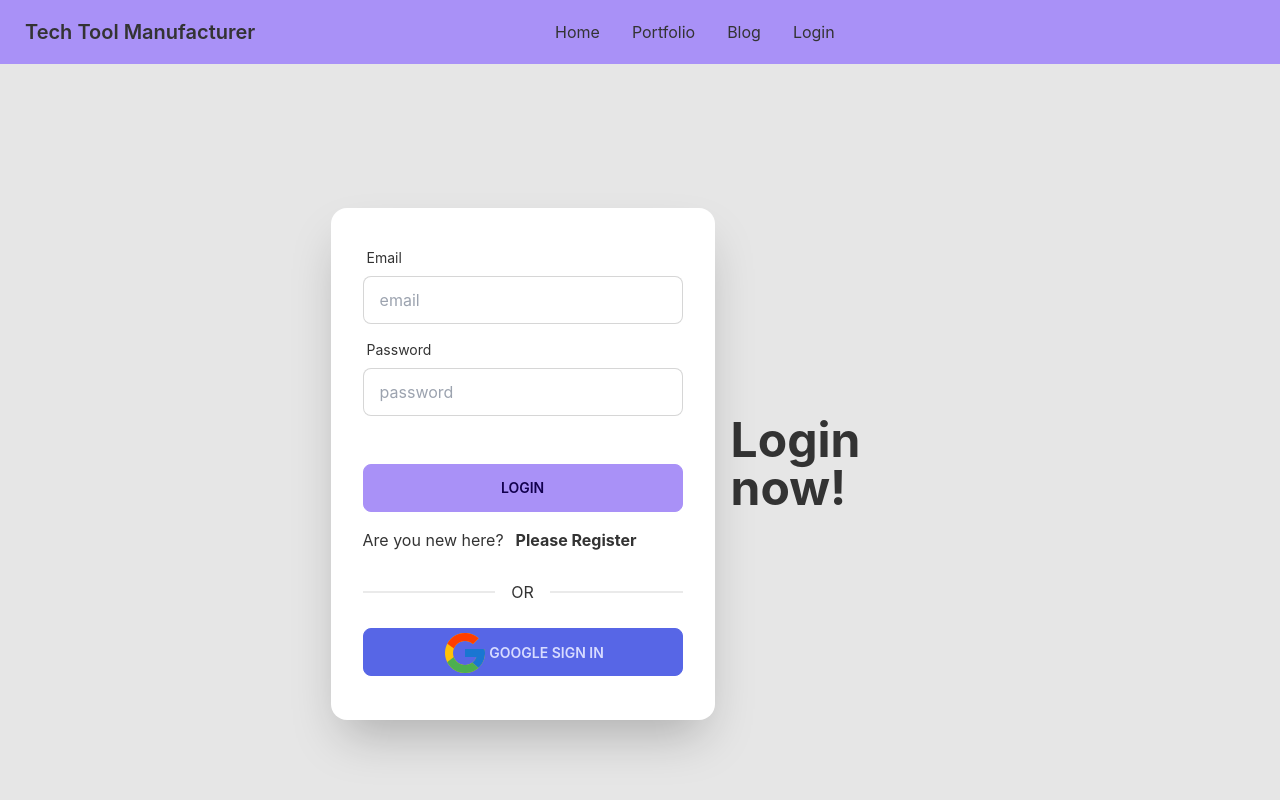
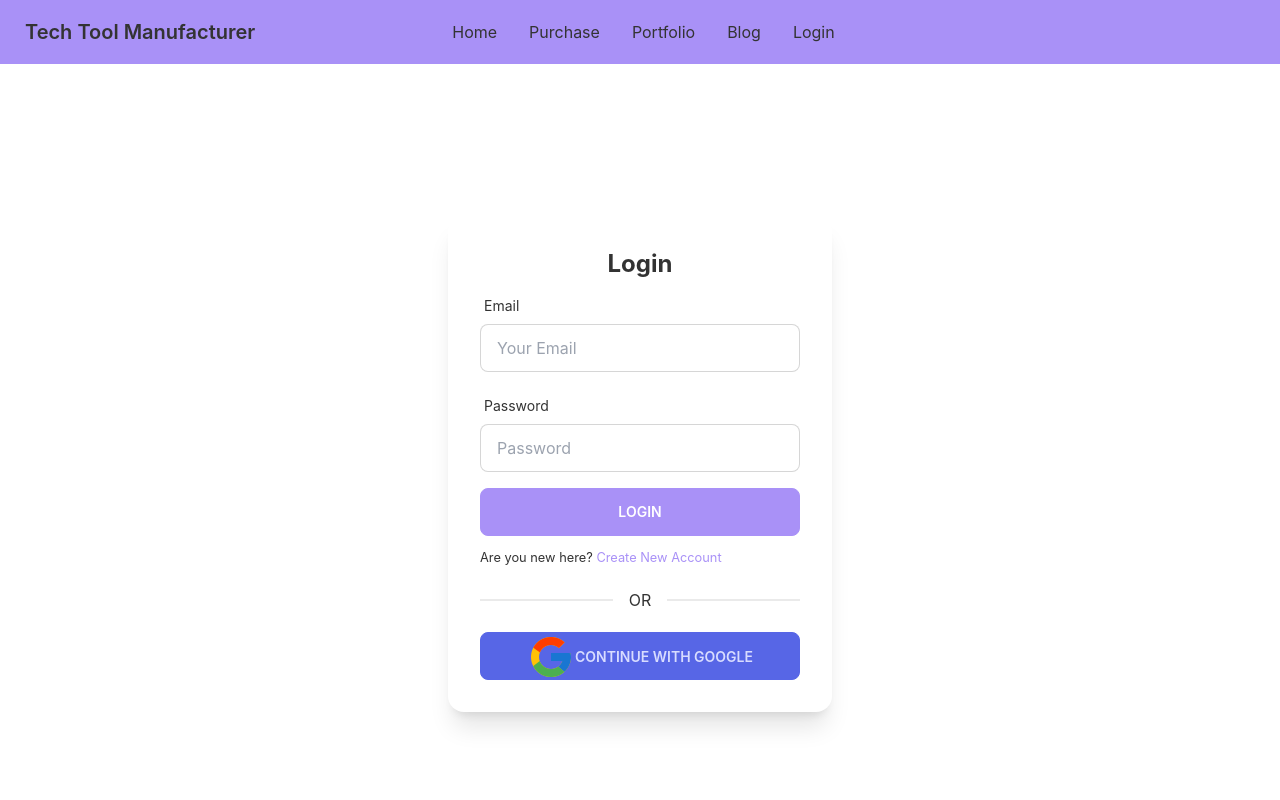
Before and after one commit to abdullahalomar/manufacturer-website-client-side, a React (Create React App) app: page /login in a window 1280 px wide. Shown: the top 800 px of the page. Built offline with nearby package versions, Linux system fonts and the light colour scheme; no server answers.

Commit message:
login register compleated

```diff
--- a/src/App.js
+++ b/src/App.js
@@ -22,11 +22,12 @@ function App() {
       <Navbar></Navbar>
       <Routes>
         <Route path='/' element={<Home></Home>}></Route>
+        <Route path='/home' element={<Home></Home>}></Route>
         <Route path='/portfolio' element={<Portfolio/>}></Route>
         <Route path='/blog' element={<Blog></Blog>}></Route>
         <Route path='/businessSummary' element={<BusinessSummary/>}></Route>
         <Route path='/offer' element={<Offer/>}></Route>
-        <Route path='purchase' element={
+        <Route path='/purchase' element={
           <RequireAuth>
             <Purchase/>
           </RequireAuth>
--- a/src/Pages/Login/Login.js
+++ b/src/Pages/Login/Login.js
@@ -4,10 +4,12 @@ import { Link, useLocation, useNavigate } from 'react-router-dom';
 import auth from '../../firebase.init';
 import Loading from '../Shared/Loading/Loading';
 import google from '../../images/icons/icons8-google-48.png';
+import { useForm } from 'react-hook-form';
 
 const Login = () => {
-    const [email, setEmail] = useState('');
-    const [password, setPassword] = useState('');
+
+  const [signInWithGoogle, gUser, gLoading, gError] = useSignInWithGoogle(auth);
+  const { register, formState: { errors }, handleSubmit } = useForm();
   const [
       signInWithEmailAndPassword,
       user,
@@ -15,14 +17,12 @@ const Login = () => {
       error,
   ] = useSignInWithEmailAndPassword(auth);
 
-    const [signInWithGoogle, gUser, gLoading, gError] = useSignInWithGoogle(auth);
-
   let signInError;
   const navigate = useNavigate();
   const location = useLocation();
-    let from = location.state?.from?.pathname || '/';
+  let from = location.state?.from?.pathname || "/";
 
-  useEffect(() => {
+  useEffect( () =>{
       if (user || gUser) {
           navigate(from, { replace: true });
       }
@@ -32,65 +32,86 @@ const Login = () => {
       return <Loading></Loading>
   }
 
-  if (error || gError) {
-    signInError = <p className='text-red-500'>{ error?.message}</p>
+  if(error || gError){
+      signInError= <p className='text-red-500'><small>{error?.message || gError?.message }</small></p>
   }
+
+  const onSubmit = data => {
+      signInWithEmailAndPassword(data.email, data.password);
+  }
+
 
 
     return (
 
-        <div class="hero min-h-screen bg-base-200">
-        <div class="hero-content flex-col lg:flex-row-reverse">
-          <div class="text-center lg:text-left">
-            <h1 class="text-5xl font-bold">Login now!</h1>
-          </div>
-          <div class="card flex-shrink-0 w-full max-w-sm shadow-2xl bg-base-100">
-            <div class="card-body">
-              <div class="form-control">
-                <label class="label">
-                  <span class="label-text">Email</span>
+
+      <div className='flex h-screen justify-center items-center'>
+      <div className="card w-96 bg-base-100 shadow-xl">
+          <div className="card-body">
+              <h2 className="text-center text-2xl font-bold">Login</h2>
+              <form onSubmit={handleSubmit(onSubmit)}>
+
+                  <div className="form-control w-full max-w-xs">
+                      <label className="label">
+                          <span className="label-text">Email</span>
                       </label>
-
                       <input
                           type="email"
-                value={email}
-                onChange={(e) => setEmail(e.target.value)}
-                placeholder="email" class="input input-bordered" />
-
-
-              </div>
-              <div class="form-control">
-                <label class="label">
-                  <span class="label-text">Password</span>
-                </label>
-
-                <input
-                    placeholder="password" class="input input-bordered"
-                    type="password"
-                    value={password}
-                    onChange={(e) => setPassword(e.target.value)}/>
-
-                            <label class="label">
+                          placeholder="Your Email"
+                          className="input input-bordered w-full max-w-xs"
+                          {...register("email", {
+                              required: {
+                                  value: true,
+                                  message: 'Email is Required'
+                              },
+                              pattern: {
+                                  value: /[a-z0-9]+@[a-z]+\.[a-z]{2,3}/,
+                                  message: 'Provide a valid Email'
+                              }
+                          })}
+                      />
+                      <label className="label">
+                          {errors.email?.type === 'required' && <span className="label-text-alt text-red-500">{errors.email.message}</span>}
+                          {errors.email?.type === 'pattern' && <span className="label-text-alt text-red-500">{errors.email.message}</span>}
                       </label>
                   </div>
-              <div class="form-control mt-6">
+                  <div className="form-control w-full max-w-xs">
+                      <label className="label">
+                          <span className="label-text">Password</span>
+                      </label>
+                      <input
+                          type="password"
+                          placeholder="Password"
+                          className="input input-bordered w-full max-w-xs"
+                          {...register("password", {
+                              required: {
+                                  value: true,
+                                  message: 'Password is Required'
+                              },
+                              minLength: {
+                                  value: 6,
+                                  message: 'Must be 6 characters or longer'
+                              }
+                          })}
+                      />
+                      <label className="label">
+                          {errors.password?.type === 'required' && <span className="label-text-alt text-red-500">{errors.password.message}</span>}
+                          {errors.password?.type === 'minLength' && <span className="label-text-alt text-red-500">{errors.password.message}</span>}
+                      </label>
+                  </div>
+
                   {signInError}
-                <button class="btn btn-primary" onClick={() => signInWithEmailAndPassword(email, password)}>Login</button>
-                <div className='flex gap-3 my-4'>
-                  <div>
-                  Are you new here?
-                  </div>
-                  <div>
-                  <Link className='font-bold' to='/register'>Please Register</Link>
+                  <input className='btn btn-primary w-full max-w-xs text-white' type="submit" value="Login" />
+              </form>
+              <p><small>Are you new here? <Link className='text-primary' to="/register">Create New Account</Link></small></p>
+              <div className="divider">OR</div>
+              <button
+                  onClick={() => signInWithGoogle()}
+                  className="btn btn-secondary"
+              ><img src={google} alt="" /> Continue with Google</button>
           </div>
       </div>
-                <div className="divider">OR</div>
-                <button onClick={() => signInWithGoogle()} class="btn btn-secondary my-3"><img src={google} alt="" /> GOOGLE SIGN IN</button>
-              </div>
-            </div>
-          </div>
-        </div>
-      </div>
+  </div >
 
     );
 };
--- a/src/Pages/Login/Register.js
+++ b/src/Pages/Login/Register.js
@@ -1,15 +1,16 @@
 import React, { useState } from 'react';
-import { useCreateUserWithEmailAndPassword, useSignInWithGoogle } from 'react-firebase-hooks/auth';
-import { Link } from 'react-router-dom';
+import { useCreateUserWithEmailAndPassword, useSignInWithGoogle, useUpdateProfile } from 'react-firebase-hooks/auth';
+import { Link, useNavigate } from 'react-router-dom';
 import auth from '../../firebase.init';
 import Loading from '../Shared/Loading/Loading';
 import google from '../../images/icons/icons8-google-48.png';
+import { useForm } from 'react-hook-form';
 
 
 const Register = () => {
-  const [email, setEmail] = useState('');
-  const [password, setPassword] = useState('');
 
+  const [signInWithGoogle, gUser, gLoading, gError] = useSignInWithGoogle(auth);
+    const { register, formState: { errors }, handleSubmit } = useForm();
     const [
         createUserWithEmailAndPassword,
         user,
@@ -17,84 +18,120 @@ const Register = () => {
         error,
     ] = useCreateUserWithEmailAndPassword(auth);
 
-  const [signInWithGoogle, gUser, gLoading, gError] = useSignInWithGoogle(auth);
+    const [updateProfile, updating, updateError] = useUpdateProfile(auth);
+
+    const navigate = useNavigate();
 
     let signInError;
 
-  if (error || gError) {
-    (
-
-      signInError = <p className='text-red-500'>Error: {error?.message}</p>
-
-    );
-  }
-  if (loading || gLoading) {
-    return <Loading></Loading>;
-  }
-  if (user || gUser) {
-     (
-      <div>
-        <p>Registered User: {user.email}</p>
-      </div>
-    );
+    if (loading || gLoading || updating) {
+        return <Loading></Loading>
     }
 
-  console.log(email, password);
+    if (error || gError || updateError) {
+        signInError = <p className='text-red-500'><small>{error?.message || gError?.message || updateError?.message}</small></p>
+    }
+
+    if (user || gUser) {
+        console.log(user || gUser);
+    }
+
+    const onSubmit = async data => {
+        await createUserWithEmailAndPassword(data.email, data.password);
+        await updateProfile({ displayName: data.name });
+        console.log('update done');
+        navigate('/purchase');
+    }
+
 
     return (
-        <div class="hero min-h-screen bg-base-200">
-  <div class="hero-content flex-col lg:flex-row-reverse">
-    <div class="text-center lg:text-left">
-      <h1 class="text-5xl font-bold">Register Now!</h1>
+<div className='flex h-screen justify-center items-center mt-4'>
+<div className="card w-96 bg-base-100 shadow-xl">
+    <div className="card-body">
+        <h2 className="text-center text-2xl font-bold">Register</h2>
+        <form onSubmit={handleSubmit(onSubmit)}>
 
-    </div>
-    <div class="card flex-shrink-0 w-full max-w-sm shadow-2xl bg-base-100">
-      <div class="card-body">
-        <div class="form-control">
-          <label class="label">
-            <span class="label-text">Name</span>
-          </label>
-          <input type="text" placeholder="Name" class="input input-bordered" />
-        </div>
-        <div class="form-control">
-          <label class="label">
-            <span class="label-text">Email</span>
+            <div className="form-control w-full max-w-xs">
+                <label className="label">
+                    <span className="label-text">Name</span>
                 </label>
                 <input
-                  value={email}
-                  onChange={(e) => setEmail(e.target.value)}
-                  type="text" placeholder="email" class="input input-bordered" />
+                    type="text"
+                    placeholder="Your Name"
+                    className="input input-bordered w-full max-w-xs"
+                    {...register("name", {
+                        required: {
+                            value: true,
+                            message: 'Name is Required'
+                        }
+                    })}
+                />
+                <label className="label">
+                    {errors.name?.type === 'required' && <span className="label-text-alt text-red-500">{errors.name.message}</span>}
+                </label>
             </div>
-        <div class="form-control">
-          <label class="label">
-            <span class="label-text">Password</span>
+
+            <div className="form-control w-full max-w-xs">
+                <label className="label">
+                    <span className="label-text">Email</span>
+                </label>
+                <input
+                    type="email"
+                    placeholder="Your Email"
+                    className="input input-bordered w-full max-w-xs"
+                    {...register("email", {
+                        required: {
+                            value: true,
+                            message: 'Email is Required'
+                        },
+                        pattern: {
+                            value: /[a-z0-9]+@[a-z]+\.[a-z]{2,3}/,
+                            message: 'Provide a valid Email'
+                        }
+                    })}
+                />
+                <label className="label">
+                    {errors.email?.type === 'required' && <span className="label-text-alt text-red-500">{errors.email.message}</span>}
+                    {errors.email?.type === 'pattern' && <span className="label-text-alt text-red-500">{errors.email.message}</span>}
+                </label>
+            </div>
+            <div className="form-control w-full max-w-xs">
+                <label className="label">
+                    <span className="label-text">Password</span>
                 </label>
                 <input
                     type="password"
-                  value={password}
-                  onChange={(e) => setPassword(e.target.value)}
-                  placeholder="password" class="input input-bordered" />
+                    placeholder="Password"
+                    className="input input-bordered w-full max-w-xs"
+                    {...register("password", {
+                        required: {
+                            value: true,
+                            message: 'Password is Required'
+                        },
+                        minLength: {
+                            value: 6,
+                            message: 'Must be 6 characters or longer'
+                        }
+                    })}
+                />
+                <label className="label">
+                    {errors.password?.type === 'required' && <span className="label-text-alt text-red-500">{errors.password.message}</span>}
+                    {errors.password?.type === 'minLength' && <span className="label-text-alt text-red-500">{errors.password.message}</span>}
+                </label>
             </div>
-              <div class="form-control mt-6">
+
             {signInError}
+            <input className='btn btn-primary w-full max-w-xs text-white' type="submit" value="Sign Up" />
+        </form>
+        <p><small>Already have an account? <Link className='text-primary' to="/login">Please login</Link></small></p>
+        <div className="divider">OR</div>
         <button
-                  onClick={() => createUserWithEmailAndPassword(email, password)}
-                  class="btn btn-primary">Register</button>
-                <div className='flex gap-3 my-4'>
-                  <div>
-                  Already have an account?
-                  </div>
-                  <div>
-                  <Link className='font-bold' to='/login'>Please Login</Link>
+            onClick={() => signInWithGoogle()}
+            className="btn btn-secondary"
+        ><img src={google} alt="" /> Continue with Google</button>
     </div>
 </div>
-                <div className="divider">OR</div>
-                <button onClick={() => signInWithGoogle ()} class="btn btn-secondary my-3"><img src={google} alt="" /> GOOGLE SIGN IN</button>
-        </div>
-      </div>
-    </div>
-  </div>
-</div>
+</div >
     );
 };
 
--- a/src/Pages/Product/Product.js
+++ b/src/Pages/Product/Product.js
@@ -5,7 +5,7 @@ const Product = ({product}) => {
     const { _id, name, picture, min_quantity, available_quantity, price, short_desc } = product;
     const navigate = useNavigate();
     const NavigateToPurchase = id => {
-        navigate(`/purchase/${id}`);
+        navigate('/purchase');
     }
     return (
         <div class="card card-compact w-96 bg-base-100 shadow-xl ">
@@ -19,7 +19,7 @@ const Product = ({product}) => {
                 <p>Price: ${price}</p>
                 <p> {short_desc}</p>
                 <div class="card-actions justify-end">
-                    <button onClick={()=> NavigateToPurchase(_id)} class="btn btn-primary">Buy Now</button>
+                    <button onClick={()=> NavigateToPurchase()} class="btn btn-primary">Buy Now</button>
                 </div>
             </div>
         </div>
--- a/src/Pages/Shared/Navbar/Navbar.js
+++ b/src/Pages/Shared/Navbar/Navbar.js
@@ -1,25 +1,22 @@
+import { signOut } from 'firebase/auth';
 import React from 'react';
+import { useAuthState } from 'react-firebase-hooks/auth';
 import {Link} from 'react-router-dom';
+import auth from '../../../firebase.init';
 
 const Navbar = () => {
+    const [user, loading, error] = useAuthState(auth);
+
+    const logout = () => {
+        signOut(auth);
+    }
     const navMenu = <>
-        <li>
-            <Link to='/'>
-                Home
-            </Link>
-        </li>
-        <li>
-            <Link to='portfolio'>Portfolio</Link>
-        </li>
+        <li><Link to='/'> Home</Link></li>
+        <li><Link to='/purchase'>Purchase</Link></li>
+        <li><Link to='portfolio'>Portfolio</Link></li>
         {/* <li><Link to='portfolio'>Product</Link></li> */}
-        <li>
-            <Link to='Blog'>
-                Blog
-            </Link>
-        </li>
-        <li>
-            <Link to='login'>Login</Link>
-        </li>
+        <li><Link to='Blog'>Blog</Link></li>
+        <li>{ user ? <button class="btn btn-secondary" onClick={logout}>Log Out</button> : <Link to='login'>Login</Link>}</li>
     </>
 
     return (
```
Lines whose indentation alone changed are shown as unchanged.
